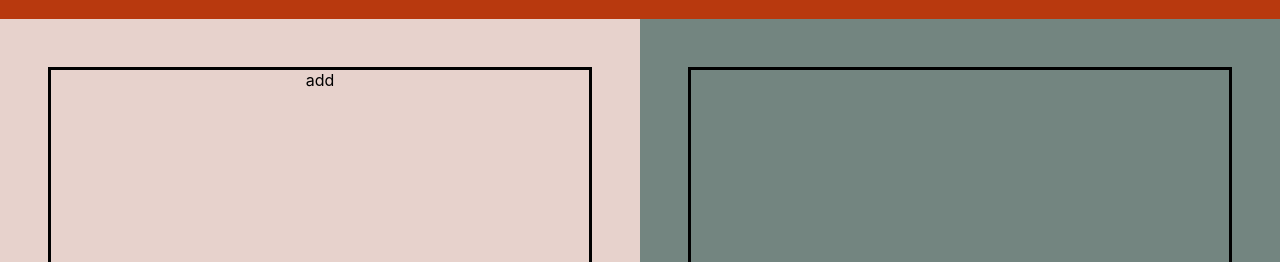
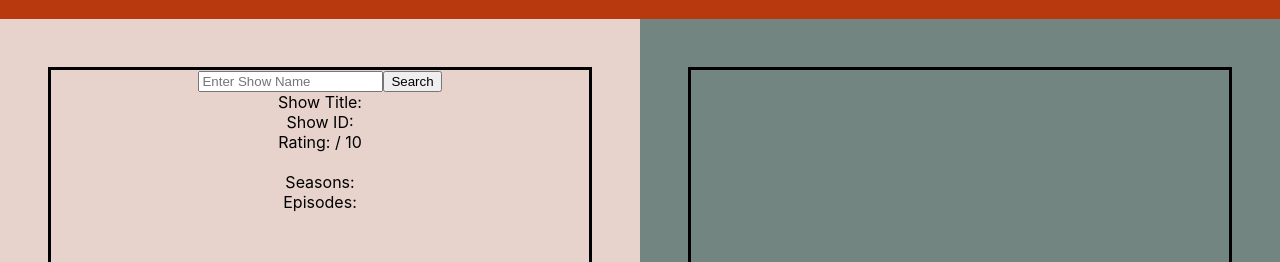
Before and after one commit to JohnnyOhall/critique_it, a React (Create React App) app in the folder client/: page / in a window 1280 px wide. Both pictures are taken after a click on the picture 320 px from the left and 803 px from the top of the page. Shown: the part 701-963 px from the top of the page. Built offline with nearby package versions, Linux system fonts and the light colour scheme; a web font is replaced by a local one.

Commit message:
add component to search show

```diff
--- a/client/src/components/Main/LeftSide/CritiqueSelectAdd.jsx
+++ b/client/src/components/Main/LeftSide/CritiqueSelectAdd.jsx
@@ -1,12 +1,72 @@
-import React from "react";
+import React, { useState } from "react";
+import axios from "axios";
 
 const CritiqueSelectAdd = props => {
 
+  const [ show, setShow ] = useState({});
+  const [ search, setSearch ] = useState('');
+
+  const removeHTMLTags = string => {
+    return string.replace( /(<([^>]+)>)/ig, '');
+  };
+
+  const findShow = (showName) => {
+    let showData;
+
+    axios.get(`http://api.tvmaze.com/search/shows?q=${encodeURIComponent(showName)}`)
+      .then(res => {
+        let { name, id, image, rating, summary } = res.data[0].show;
+
+        image = image.medium;
+        rating = rating.average;
+        summary = removeHTMLTags(summary);
+
+        showData = {
+          name,
+          id,
+          image,
+          summary,
+          rating,
+          seasons: 0,
+          episodes: 0
+        };
+
+        return axios.get(`http://api.tvmaze.com/shows/${id}/seasons`);
+      })
+      .then((res)=> {
+        showData.seasons = res.data.length
+
+        console.log(res.data)
+
+        for (const season of res.data){
+          showData.episodes += season.episodeOrder
+        }
+
+        setShow(showData);
+      })
+      .catch(console.error);
+  };
+
   return (
     <div className="critique-select">
-      add
+      <form onSubmit={ e => e.preventDefault( )}>
+        <input
+          placeholder="Enter Show Name"
+          type="text"
+          value={ search }
+          onChange={ e => setSearch(e.target.value) }
+        />
+        <button onClick={ e => findShow( search ) }>Search</button>
+      </form>
+      <p>Show Title: { show.name }</p>
+      <p>Show ID: { show.id }</p>
+      <p>Rating: { show.rating } / 10</p>
+      <div>{ show.summary }</div>
+      <img src={ show.image } />
+      <p>Seasons: { show.seasons }</p>
+      <p>Episodes: { show.episodes }</p>
     </div>
-  )
-}
+  );
+};
 
 export default CritiqueSelectAdd;
```
